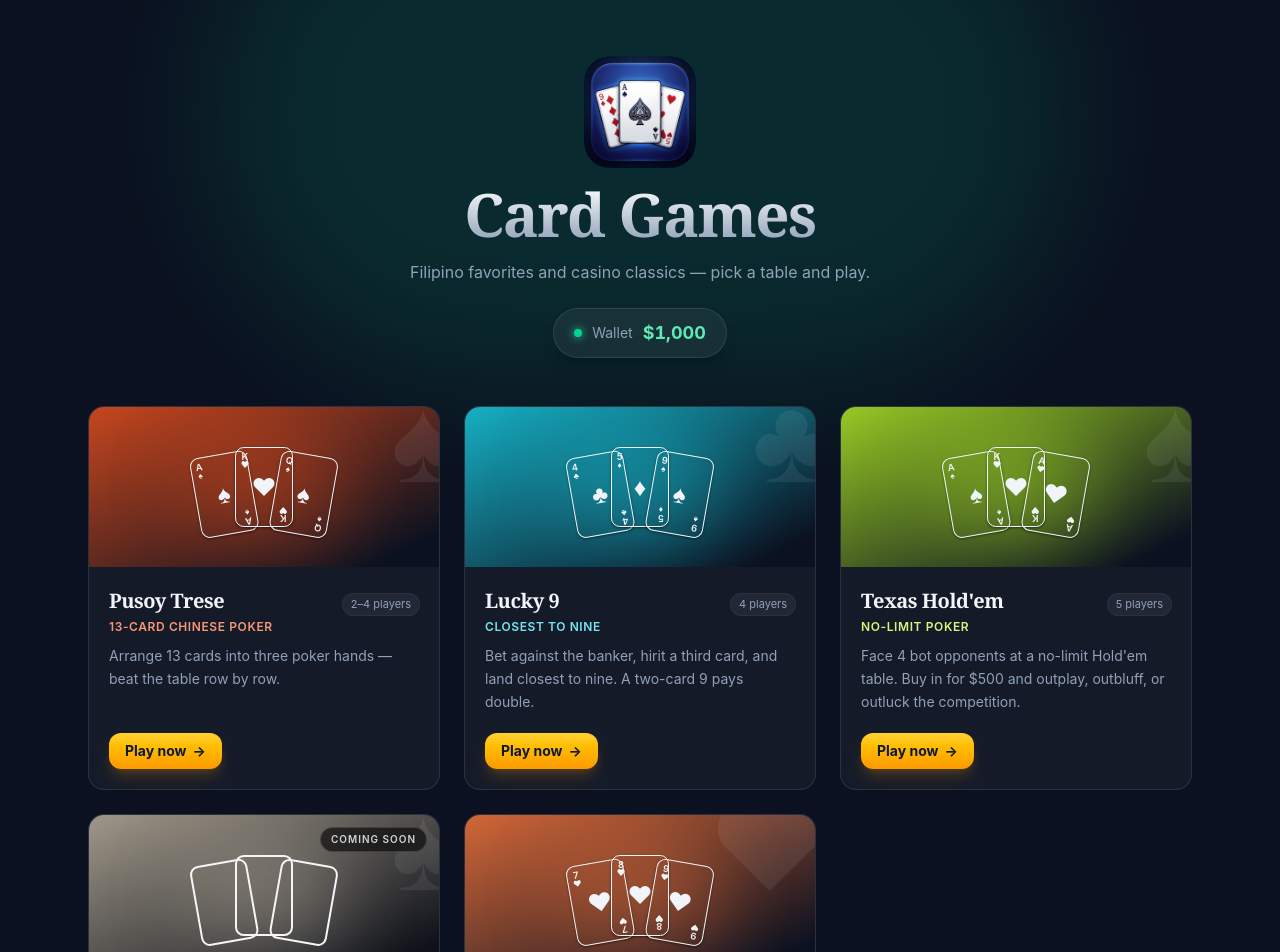
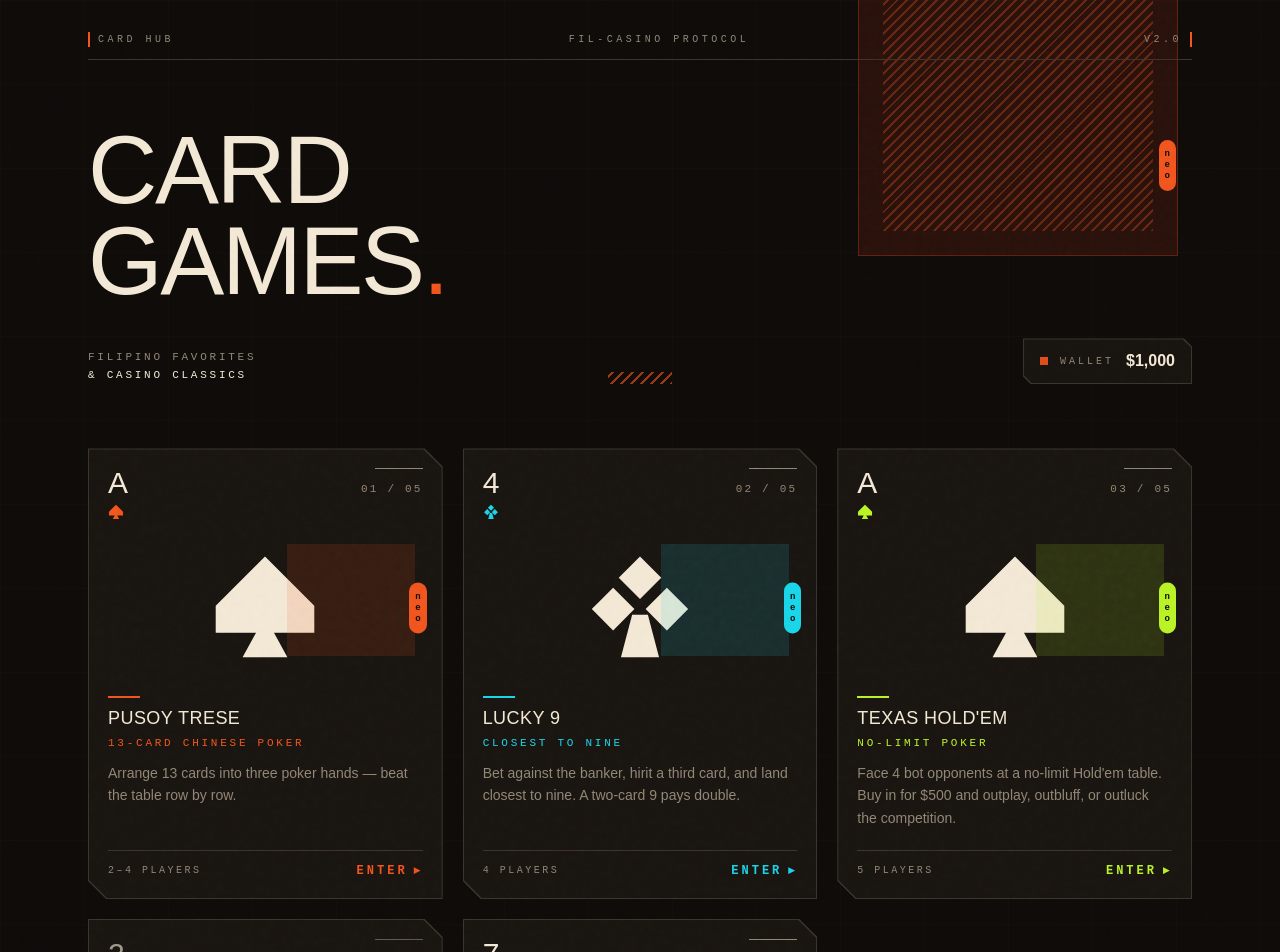
Before and after one commit to MarkAlfred95/card-games, a React (Vite) app: page / in a window 1280 px wide. Shown: the top 952 px of the page. Built offline with nearby package versions, Linux system fonts and the light colour scheme.

Commit message:
refactor: enhance Home component with neo-futuristic design elements and improve game tile layout

```diff
--- a/src/pages/Home.tsx
+++ b/src/pages/Home.tsx
@@ -3,158 +3,274 @@
 import { GAMES } from '../games'
 import type { Game } from '../games'
 import type { Suit } from '../game/types'
-import Card from '../components/Card'
-import CardBack from '../components/CardBack'
 import type { CSSVars } from '../styleVars'
 import { useWallet, formatUSD } from '../wallet'
-import logo from '../assets/card-games.png';
 
-const SUIT_GLYPH: Record<Suit, string> = { S: '♠', H: '♥', D: '♦', C: '♣' }
+// Neo-futuristic hub palette — void black base, bone cream type, reactor
+// orange signal. Per-game accents live in games.ts.
+const INK = '#0E0B09'
+const PANEL = '#17130F'
+const LINE = '#3A322A'
+const CREAM = '#F2E7D3'
+const ORANGE = '#F0521D'
+const GRAY = '#8C8172'
+
+// Flat, faceted suit marks (the standard glyphs are too curvy for this look).
+function NeoSuit({ suit, className }: { suit: Suit; className?: string }) {
+  return (
+    <svg viewBox="0 0 100 100" className={className} aria-hidden fill="currentColor">
+      {suit === 'S' && (
+        <path d="M50 4 L94 48 L94 72 L58 72 L70 94 L30 94 L42 72 L6 72 L6 48 Z" />
+      )}
+      {suit === 'H' && (
+        <path d="M50 94 L6 50 L6 22 L26 6 L50 26 L74 6 L94 22 L94 50 Z" />
+      )}
+      {suit === 'D' && <path d="M50 4 L94 50 L50 96 L6 50 Z" />}
+      {suit === 'C' && (
+        <>
+          <path d="M50 4 L69 23 L50 42 L31 23 Z" />
+          <path d="M26 32 L45 51 L26 70 L7 51 Z" />
+          <path d="M74 32 L93 51 L74 70 L55 51 Z" />
+          <path d="M43 56 L57 56 L67 94 L33 94 Z" />
+        </>
+      )}
+    </svg>
+  )
+}
+
+function NeoPill({ accent }: { accent: string }) {
+  return (
+    <div
+      className="flex flex-col items-center gap-0.5 rounded-full px-1.5 py-2.5 font-neo-tech text-[9px] leading-none font-semibold"
+      style={{ background: accent, color: INK }}
+      aria-hidden
+    >
+      <span>n</span>
+      <span>e</span>
+      <span>o</span>
+    </div>
+  )
+}
 
 export default function Home() {
   const { balance } = useWallet()
   const availableCount = GAMES.filter((g) => g.status === 'available').length
 
   return (
-    // theme-classic supplies the --card-* variables the preview cards need.
-    <div className="theme-classic relative min-h-screen overflow-hidden bg-[#0b1120] text-slate-100">
-      {/* Ambient background glows */}
-      <div aria-hidden className="pointer-events-none absolute inset-0">
-        <div className="absolute -top-40 left-1/2 h-[34rem] w-[54rem] -translate-x-1/2 rounded-full bg-emerald-500/15 blur-3xl" />
-        <div className="absolute -bottom-48 -right-32 h-[28rem] w-[38rem] rounded-full bg-violet-600/10 blur-3xl" />
-        <div className="absolute -bottom-40 -left-40 h-[24rem] w-[32rem] rounded-full bg-cyan-500/10 blur-3xl" />
+    <div
+      className="neo-grain relative min-h-screen overflow-hidden font-neo-body"
+      style={{ background: INK, color: CREAM }}
+    >
+      {/* Faint blueprint grid */}
+      <div
+        aria-hidden
+        className="pointer-events-none absolute inset-0 opacity-40"
+        style={{
+          backgroundImage: `linear-gradient(to right, ${LINE}33 1px, transparent 1px), linear-gradient(to bottom, ${LINE}33 1px, transparent 1px)`,
+          backgroundSize: '84px 84px',
+        }}
+      />
+      {/* Oxide panel drifting behind the headline, like the reference cards */}
+      <div
+        aria-hidden
+        className="pointer-events-none absolute -top-16 right-[8%] hidden h-80 w-80 border md:block"
+        style={{ background: '#5E1F1055', borderColor: '#5E1F10' }}
+      >
+        <div className="neo-hatch absolute inset-6 opacity-30" style={{ color: ORANGE }} />
       </div>
 
-      <div className="relative mx-auto max-w-6xl px-6 py-14">
+      <div className="relative mx-auto max-w-6xl px-6 pb-16 pt-8">
+        {/* HUD top bar */}
+        <motion.div
+          initial={{ opacity: 0 }}
+          animate={{ opacity: 1 }}
+          transition={{ duration: 0.6 }}
+          className="flex items-center justify-between border-b pb-3 font-neo-tech text-[10px] uppercase tracking-[0.35em]"
+          style={{ borderColor: LINE, color: GRAY }}
+        >
+          <span className="border-l-2 pl-2" style={{ borderColor: ORANGE }}>
+            Card hub
+          </span>
+          <span className="hidden sm:block">Fil-casino protocol</span>
+          <span className="border-r-2 pr-2" style={{ borderColor: ORANGE }}>
+            v2.0
+          </span>
+        </motion.div>
+
+        {/* Headline */}
         <motion.header
-          className="mb-12 text-center"
+          className="relative py-12 sm:py-16"
           initial={{ opacity: 0, y: -16 }}
           animate={{ opacity: 1, y: 0 }}
           transition={{ duration: 0.5, ease: 'easeOut' }}
         >
-          <div className="mb-4 flex items-center justify-center gap-3 text-xl">
-            <img src={logo} alt="Card Games Logo" className="h-28 w-28" />
+          <h1 className="font-neo-display text-[13vw] leading-[0.95] tracking-tight sm:text-7xl lg:text-8xl">
+            CARD
+            <br />
+            GAMES
+            <span style={{ color: ORANGE }}>.</span>
+          </h1>
+          <div className="absolute right-0 top-14 sm:right-4 sm:top-20">
+            <NeoPill accent={ORANGE} />
           </div>
-          <h1 className="font-display bg-gradient-to-b from-white to-slate-400 bg-clip-text text-4xl font-bold tracking-tight text-transparent sm:text-6xl">
-            Card Games
-          </h1>
-          <p className="mt-4 text-slate-400">
-            Filipino favorites and casino classics — pick a table and play.
+
+          <div className="mt-8 flex flex-wrap items-end justify-between gap-6">
+            <p
+              className="max-w-xs font-neo-tech text-[11px] uppercase leading-relaxed tracking-[0.25em]"
+              style={{ color: GRAY }}
+            >
+              Filipino favorites
+              <br />
+              <span style={{ color: CREAM }}>&amp; casino classics</span>
             </p>
-          <div className="mt-6 inline-flex items-center gap-2.5 rounded-full border border-white/10 bg-white/[0.06] px-5 py-2.5 shadow-lg shadow-black/20 backdrop-blur">
-            <span className="h-2 w-2 rounded-full bg-emerald-400 shadow-[0_0_8px_#34d399]" />
-            <span className="text-sm text-slate-400">Wallet</span>
-            <b className={`text-lg tabular-nums ${balance < 0 ? 'text-red-300' : 'text-emerald-300'}`}>
+
+            <div aria-hidden className="neo-hatch h-3 w-16 opacity-60" style={{ color: ORANGE }} />
+
+            {/* Wallet readout */}
+            <div className="relative">
+              <div className="neo-chamfer-sm absolute inset-0" style={{ background: LINE }} />
+              <div
+                className="neo-chamfer-sm relative m-px flex items-center gap-3 px-4 py-2.5"
+                style={{ background: PANEL }}
+              >
+                <span
+                  className="h-2 w-2 animate-pulse"
+                  style={{ background: balance < 0 ? '#E5142E' : ORANGE }}
+                />
+                <span
+                  className="font-neo-tech text-[10px] uppercase tracking-[0.3em]"
+                  style={{ color: GRAY }}
+                >
+                  Wallet
+                </span>
+                <b
+                  className="font-neo-display text-sm tabular-nums sm:text-base"
+                  style={{ color: balance < 0 ? '#E5142E' : CREAM }}
+                >
                   {formatUSD(balance)}
                 </b>
               </div>
+            </div>
+          </div>
         </motion.header>
 
-        <div className="grid gap-6 sm:grid-cols-2 lg:grid-cols-3">
+        {/* Game deck */}
+        <div className="grid gap-5 sm:grid-cols-2 lg:grid-cols-3">
           {GAMES.map((game, i) => (
-            <GameTile key={game.id} game={game} index={i} />
+            <GameTile key={game.id} game={game} index={i} total={GAMES.length} />
           ))}
         </div>
 
-        <footer className="mt-14 text-center text-xs tracking-wide text-slate-500">
-          {availableCount} of {GAMES.length} games playable — more on the way
+        <footer
+          className="mt-14 flex items-center justify-center gap-4 font-neo-tech text-[10px] uppercase tracking-[0.35em]"
+          style={{ color: GRAY }}
+        >
+          <span aria-hidden className="neo-hatch h-2.5 w-10 opacity-60" style={{ color: ORANGE }} />
+          {String(availableCount).padStart(2, '0')} / {String(GAMES.length).padStart(2, '0')} tables
+          online
+          <span aria-hidden className="neo-hatch h-2.5 w-10 opacity-60" style={{ color: ORANGE }} />
         </footer>
       </div>
     </div>
   )
 }
 
-function GameTile({ game, index }: { game: Game; index: number }) {
+function GameTile({ game, index, total }: { game: Game; index: number; total: number }) {
   const available = game.status === 'available'
-  // Accents are tuned for banners, not text on dark — lift them for legibility.
-  const accentText = `color-mix(in srgb, ${game.accent} 60%, white)`
+  const lead = game.preview[0]
 
   const tile = (
     <motion.div
       initial={{ opacity: 0, y: 24 }}
       animate={{ opacity: 1, y: 0 }}
-      transition={{ delay: 0.1 + index * 0.07, duration: 0.45, ease: 'easeOut' }}
-      className={`group relative flex h-full flex-col overflow-hidden rounded-2xl border border-white/10 bg-white/[0.04] transition-[border-color,background-color,box-shadow,translate] duration-300 ${
-        available
-          ? 'cursor-pointer hover:-translate-y-1.5 hover:border-white/25 hover:bg-white/[0.07] hover:shadow-2xl hover:shadow-black/50'
-          : 'cursor-not-allowed opacity-60 saturate-50'
+      transition={{ delay: 0.15 + index * 0.07, duration: 0.45, ease: 'easeOut' }}
+      className={`group relative h-full ${available ? 'cursor-pointer' : 'cursor-not-allowed'}`}
+      style={{ '--tile-accent': game.accent } as CSSVars}
+    >
+      {/* Chamfered border layer; lights up in the game accent on hover */}
+      <div
+        className={`neo-chamfer absolute inset-0 transition-colors duration-300 ${
+          available ? 'group-hover:bg-(--tile-accent)' : ''
         }`}
-    >
-      {/* Card fan banner */}
-      <div
-        className="relative flex h-40 items-center justify-center overflow-hidden"
-        style={{ background: `linear-gradient(155deg, ${game.accent} -20%, #0b1120 90%)` }}
-      >
-        <span
-          aria-hidden
-          className="absolute -right-4 -top-7 select-none text-[7.5rem] leading-none text-white/[0.07] transition-transform duration-500 group-hover:rotate-12"
-        >
-          {SUIT_GLYPH[game.preview[0].suit]}
+        style={{ background: LINE }}
+      />
+      <div className="neo-chamfer neo-grain absolute inset-px" style={{ background: PANEL }} />
+
+      <div className={`relative flex h-full flex-col p-5 ${available ? '' : 'opacity-60'}`}>
+        {/* Corner index, like "01 / 52" on the reference cards */}
+        <div className="flex items-start justify-between">
+          <div>
+            <div className="font-neo-display text-3xl leading-none">{lead.rank}</div>
+            <NeoSuit suit={lead.suit} className="mt-1.5 h-4 w-4 text-(--tile-accent)" />
+          </div>
+          <div className="text-right">
+            <div aria-hidden className="mb-1.5 ml-auto h-px w-12" style={{ background: GRAY }} />
+            <span className="font-neo-tech text-[11px] tracking-[0.2em]" style={{ color: GRAY }}>
+              {String(index + 1).padStart(2, '0')} / {String(total).padStart(2, '0')}
             </span>
+          </div>
+        </div>
 
+        {/* Big faceted suit mark over an offset accent panel */}
+        <div className="relative my-4 flex h-36 items-center justify-center">
           <div
             aria-hidden
-          className="absolute h-24 w-40 rounded-full opacity-40 blur-2xl transition-opacity duration-300 group-hover:opacity-70"
-          style={{ background: game.accent }}
+            className="absolute right-2 top-2 h-28 w-32 border bg-(--tile-accent) opacity-[0.13] transition-opacity duration-300 group-hover:opacity-25"
+            style={{ borderColor: game.accent }}
           />
-
+          <NeoSuit
+            suit={lead.suit}
+            className={`h-28 w-28 transition-transform duration-300 ${
+              available ? 'group-hover:scale-105' : ''
+            }`}
+          />
+          <div className="absolute -right-1 top-1/2 -translate-y-1/2">
+            <NeoPill accent={available ? game.accent : GRAY} />
+          </div>
+          {!available && (
             <div
-          className="relative flex transition-transform duration-300 group-hover:scale-110"
-          style={{ '--card-w': '3.6rem' } as CSSVars}
-        >
-          {game.preview.map((c, i) => (
-            <div
-              key={i}
-              className="transition-transform duration-300 group-hover:-translate-y-1.5"
-              style={{
-                marginLeft: i === 0 ? 0 : '-1.05rem',
-                transform: `rotate(${(i - 1) * 10}deg) translateY(${Math.abs(i - 1) * 7}px)`,
-                zIndex: i,
-              }}
-            >
-              {available ? (
-                <Card rank={c.rank} suit={c.suit} className="shadow-lg shadow-black/40" />
-              ) : (
-                <CardBack design="lattice" />
-              )}
-            </div>
-          ))}
-        </div>
-
-        {!available && (
-          <span className="absolute right-3 top-3 rounded-full border border-white/15 bg-black/60 px-2.5 py-1 text-[10px] font-semibold uppercase tracking-widest text-slate-300 backdrop-blur">
-            Coming soon
-          </span>
+              aria-hidden
+              className="neo-hatch absolute inset-0 opacity-15"
+              style={{ color: GRAY }}
+            />
           )}
         </div>
 
-      {/* Body */}
-      <div className="flex flex-1 flex-col p-5">
-        <div className="flex items-baseline justify-between gap-2">
-          <h2 className="font-display text-xl font-semibold tracking-tight">{game.name}</h2>
-          <span className="whitespace-nowrap rounded-full bg-white/[0.06] px-2 py-0.5 text-[11px] text-slate-400 ring-1 ring-white/10">
+        {/* Nameplate */}
+        <div aria-hidden className="mb-2 h-0.5 w-8 bg-(--tile-accent)" />
+        <h2 className="font-neo-display text-lg uppercase leading-snug tracking-wide">
+          {game.name}
+        </h2>
+        <p className="mt-1 font-neo-tech text-[11px] uppercase tracking-[0.25em] text-(--tile-accent)">
+          {game.tagline}
+        </p>
+        <p className="mt-2.5 flex-1 text-sm leading-relaxed" style={{ color: GRAY }}>
+          {game.description}
+        </p>
+
+        <div
+          className="mt-5 flex items-center justify-between border-t pt-3"
+          style={{ borderColor: LINE }}
+        >
+          <span
+            className="font-neo-tech text-[10px] uppercase tracking-[0.25em]"
+            style={{ color: GRAY }}
+          >
             {game.players}
           </span>
-        </div>
-        <p
-          className="mt-1 text-xs font-semibold uppercase tracking-wider"
-          style={{ color: accentText }}
-        >
-          {game.tagline}
-        </p>
-        <p className="mt-2.5 flex-1 text-sm leading-relaxed text-slate-400">{game.description}</p>
-
-        <div className="mt-5">
           {available ? (
-            <span className="inline-flex items-center gap-1.5 rounded-xl bg-gradient-to-b from-amber-300 to-amber-500 px-4 py-2 text-sm font-bold text-slate-900 shadow-lg shadow-amber-500/20 transition-all duration-300 group-hover:shadow-amber-400/40 group-hover:brightness-110">
-              Play now
+            <span className="flex items-center gap-1.5 font-neo-tech text-xs font-semibold uppercase tracking-[0.25em] text-(--tile-accent)">
+              Enter
               <span aria-hidden className="transition-transform duration-300 group-hover:translate-x-1">
-                →
+                ▸
               </span>
             </span>
           ) : (
-            <span className="inline-flex items-center rounded-xl border border-white/10 bg-white/[0.04] px-4 py-2 text-sm font-medium text-slate-500">
-              Not yet available
+            <span
+              className="font-neo-tech text-xs font-semibold uppercase tracking-[0.25em]"
+              style={{ color: GRAY }}
+            >
+              Offline //
             </span>
           )}
         </div>
@@ -165,7 +281,7 @@
   return available ? (
     <Link
       to={game.path}
-      className="block h-full rounded-2xl focus-visible:outline-none focus-visible:ring-2 focus-visible:ring-amber-300/70"
+      className="block h-full focus-visible:outline-none focus-visible:ring-2 focus-visible:ring-[#F0521D]"
     >
       {tile}
     </Link>
```
Lines whose indentation alone changed are shown as unchanged.
